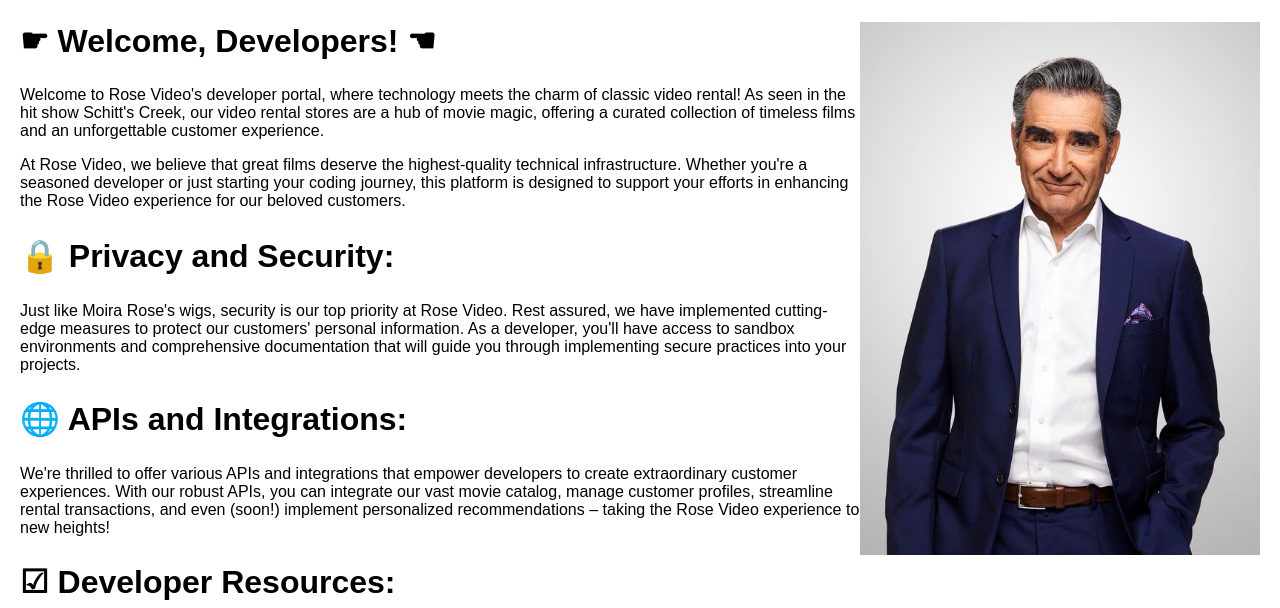
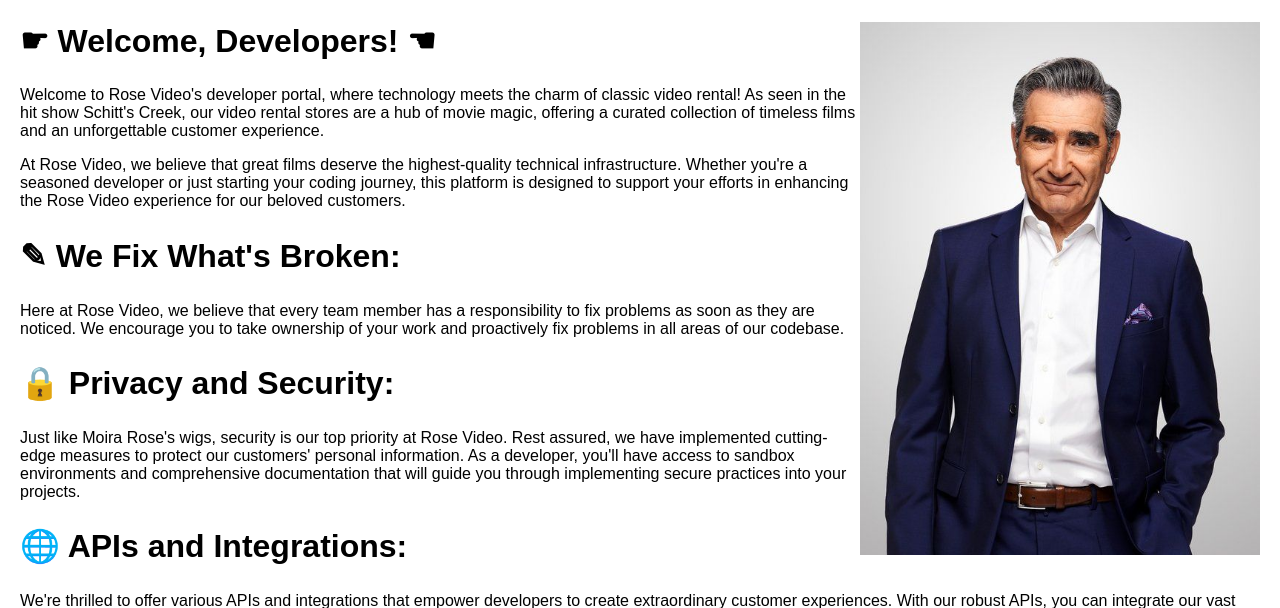
Before and after one commit to ike/rose-video, a Django app: page / in a window 1280 px wide. Shown: the part 703-1311 px from the top of the page. Run offline with Django 4.2, Linux system fonts and the light colour scheme.

Commit message:
update some copy

```diff
--- a/api/rosevideo/welcome/templates/roadmap.html
+++ b/api/rosevideo/welcome/templates/roadmap.html
@@ -32,7 +32,8 @@
         <li><s>Rental endpoint ensures each inventory item uniquely rented to customer</s></li>
         <li><s>Create Renewal Token on Rental</s></li>
         <li><s>Check Renewal Token when rental is renewed</s></li>
-        <li>Ensure new payment is creted when rental is renewed</li>
+        <li>Renewal Token URL for one-click renewal system</li>
+        <li>Ensure new payment is created when rental is renewed</li>
         <li>Create profile endpoint for customer with recent rentals</li>
         <li>Create recommendations endpoint by customer</li>
       </ul>
--- a/api/rosevideo/welcome/templates/welcome.html
+++ b/api/rosevideo/welcome/templates/welcome.html
@@ -41,6 +41,14 @@
       infrastructure. Whether you're a seasoned developer or just starting your coding journey,
       this platform is designed to support your efforts in enhancing the Rose Video experience
       for our beloved customers.
+
+      </p><h2>
+        ✎ We Fix What's Broken:
+
+      </h2><p>
+      Here at Rose Video, we believe that every team member has a responsibility to fix problems
+      as soon as they are noticed. We encourage you to take ownership of your work and proactively
+      fix problems in all areas of our codebase.
 
       </p><h2>
         🔒 Privacy and Security:
```
